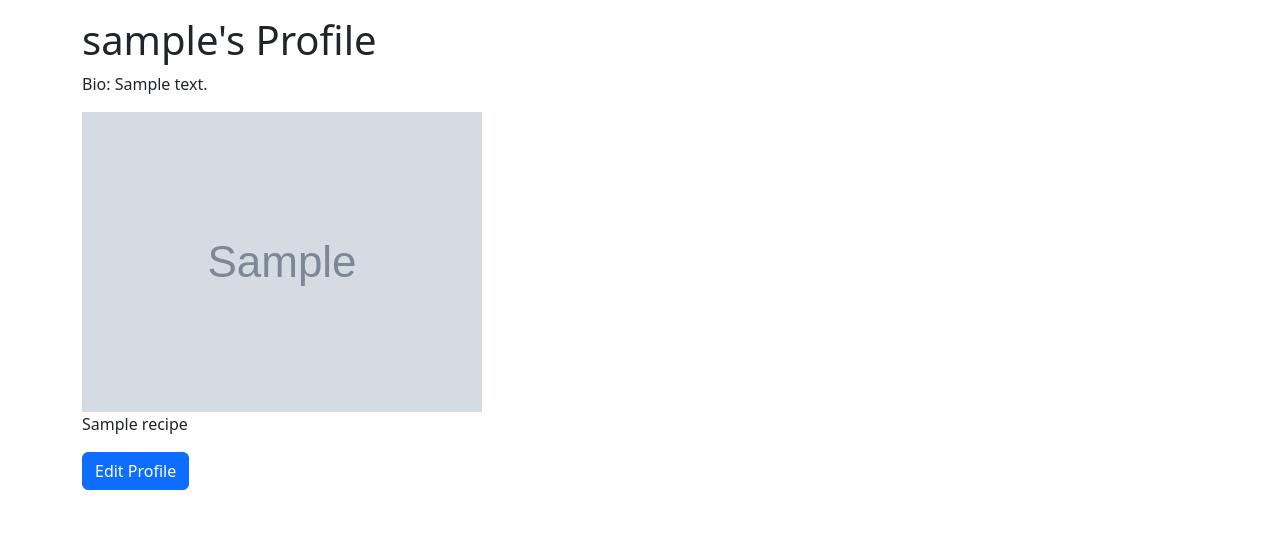
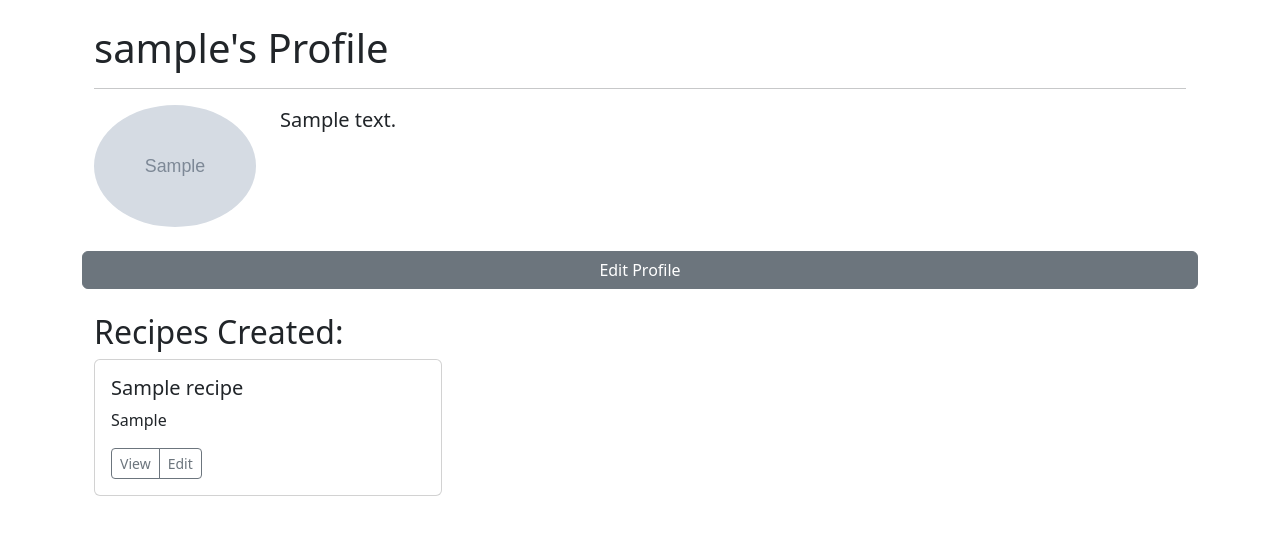
Before and after one commit to nick-neely/Recipe-Realm, a Flask app: a page that uses templates/layout.html in a window 1280 px wide. Shown: the part 56-591 px from the top of the page. Run offline with Flask 3, Linux system fonts and the light colour scheme; a user stored in the database is signed in; tables that the repository leaves empty hold one stand-in row (values such as "Sample post"); grey boxes marked "Sample" are stand-in pictures; some libraries are stand-ins or nearby versions.

Commit message:
Updated user profile to better display recipes

```diff
--- a/app.py
+++ b/app.py
@@ -228,8 +228,15 @@ def logout():
 @app.route('/user/<string:username>')
 def user_profile(username):
     user = User.query.filter_by(username=username).first_or_404()
-    recipes = Recipe.query.filter_by(author=user).all()
-    return render_template('user_profile.html', user=user, recipes=recipes)
+
+    page = request.args.get('page', default=1, type=int)
+    per_page = request.args.get('per_page', default=9, type=int)  # Default to 9 if per_page is not specified
+
+    pagination = Recipe.query.filter_by(author=user).paginate(page=page, per_page=per_page, error_out=False)
+    recipes = pagination.items
+
+    return render_template('user_profile.html', user=user, recipes=recipes, pagination=pagination, current_per_page=per_page)
+
 
 @app.route('/user/<string:username>/edit', methods=['GET', 'POST'])
 @login_required
--- a/templates/layout.html
+++ b/templates/layout.html
@@ -76,38 +76,45 @@
     <div class="container">{% block content %} {% endblock %}</div>
 
     <script>
-      window.onload = function() {
+      document.addEventListener("DOMContentLoaded", function() {
     let width = window.innerWidth;
     let currentPath = window.location.pathname;
+    let currentUrl = window.location.href;
+
+    // Retrieve the current per_page value from the template
+    let currentPerPage = {{ current_per_page }};
 
     // List of paths where the logic should be applied
-          let allowedPaths = ['/'];
+    let allowedPaths = ['/', '/user/'];
 
-          let shouldRedirect = allowedPaths.includes(currentPath);
+    let shouldRedirect = allowedPaths.some(path => currentPath.startsWith(path));
 
     if (shouldRedirect) {
         let params = new URLSearchParams(window.location.search);
 
-              let currentPerPage = params.get('per_page');
-              let currentPage = params.get('page') || 1;
-              let currentQuery = params.get('query') || "";
-
-              let redirectRequired = false;
+        let newPerPageValue;
 
         // Bootstrap's md breakpoint
-              if (width < 768 && currentPerPage !== "6") {
-                  params.set('per_page', '6');
-                  redirectRequired = true;
-              } else if (width >= 768 && currentPerPage !== "9") {
-                  params.set('per_page', '9');
-                  redirectRequired = true;
+        if (width < 768 && currentPerPage !== 6) {
+            newPerPageValue = '6';
+        } else if (width >= 768 && currentPerPage !== 9) {
+            newPerPageValue = '9';
         }
 
-              if (redirectRequired) {
-                  window.location.search = params.toString();
+        // If newPerPageValue is set and it's different from the current per_page value, then we redirect
+        if (newPerPageValue) {
+            params.set('per_page', newPerPageValue);
+            let newUrl = window.location.origin + currentPath + "?" + params.toString();
+
+            // Only redirect if the URL is actually different
+            if (currentUrl !== newUrl) {
+                window.location.href = newUrl;
             }
         }
     }
+});
+
+
   </script>
 
 
--- a/templates/user_profile.html
+++ b/templates/user_profile.html
@@ -1,14 +1,72 @@
 {% extends "layout.html" %}
+
 {% block content %}
-  <h1>{{ user.username }}'s Profile</h1>
-  <p>Bio: {{ user.bio }}</p>
-  <img src="{{ url_for('static', filename='profile_pics/' + user.profile_picture) }}" alt="Profile Picture">
-  <!-- List of recipes created by the user -->
-  {% for recipe in recipes %}
-    <p>{{ recipe.title }}</p>
-  {% endfor %}
+<div class="container mt-4">
+    <h1>{{ user.username }}'s Profile</h1>
+    <hr>
 
-    {% if current_user.is_authenticated %}
-    <a href="{{ url_for('edit_profile', username=current_user.username) }}" class="btn btn-primary">Edit Profile</a>
-    {% endif %}
+    <!-- User's Profile Picture and Bio -->
+    <div class="row mb-4">
+        <div class="col-md-2">
+          <img src="{{ url_for('static', filename='profile_pics/' + user.profile_picture) }}" alt="Profile Picture" class="img-fluid rounded-circle">
+        </div>
+        <div class="col-md-10">
+            <p class="lead">{{ user.bio or 'No bio provided.' }}</p>
+        </div>
+        {% if current_user.is_authenticated and current_user == user %}
+    <a href="{{ url_for('edit_profile', username=current_user.username) }}" class="btn btn-secondary btn-block mt-4">Edit Profile</a>
+        {% endif %}
+    </div>
+
+    <h2>Recipes Created:</h2>
+
+    <!-- Display the recipes in a Bootstrap card grid -->
+    <div class="row">
+        {% for recipe in recipes %}
+        <div class="col-md-4 mb-4">
+            <div class="card">
+                <div class="card-body">
+                    <h5 class="card-title">{{ recipe.title }}</h5>
+                    <p class="card-text text-truncate">{{ recipe.ingredients }}</p>
+                    <div class="d-flex justify-content-between align-items-center">
+                      <div class="btn-group">
+                        <a href="{{ url_for('recipe_detail', recipe_id=recipe.id) }}" class="btn btn-sm btn-outline-secondary">View</a>
+                        {% if current_user.is_authenticated and current_user == user %}
+                          <a href="{{ url_for('edit_recipe', recipe_id=recipe.id) }}" class="btn btn-sm btn-outline-secondary">Edit</a>
+                        {% endif %}
+                      </div>
+                    </div>
+                </div>
+            </div>
+        </div>
+        {% endfor %}
+    </div>
+<!-- Pagination Controls -->
+{% if pagination.pages > 1 %}
+<nav aria-label="Page navigation">
+    <ul class="pagination">
+        <!-- Previous Page Link -->
+        <li class="page-item {% if not pagination.has_prev %}disabled{% endif %}">
+            <a class="page-link pagination-control" href="{{ url_for('user_profile', username=user.username, page=pagination.prev_num) if pagination.has_prev else '#' }}" aria-label="Previous">
+                <span aria-hidden="true">&laquo;</span>
+            </a>
+        </li>
+
+        <!-- Individual Page Links -->
+        {% for page_num in pagination.iter_pages() %}
+            <li class="page-item {% if page_num == pagination.page %}active{% endif %}">
+                <a class="page-link pagination-control" href="{{ url_for('user_profile', username=user.username, page=page_num) }}">{{ page_num }}</a>
+            </li>
+        {% endfor %}
+
+        <!-- Next Page Link -->
+        <li class="page-item {% if not pagination.has_next %}disabled{% endif %}">
+            <a class="page-link pagination-control" href="{{ url_for('user_profile', username=user.username, page=pagination.next_num) if pagination.has_next else '#' }}" aria-label="Next">
+                <span aria-hidden="true">&raquo;</span>
+            </a>
+        </li>
+    </ul>
+</nav>
+{% endif %}
+</div>
 {% endblock %}
```
Lines whose indentation alone changed are shown as unchanged.
